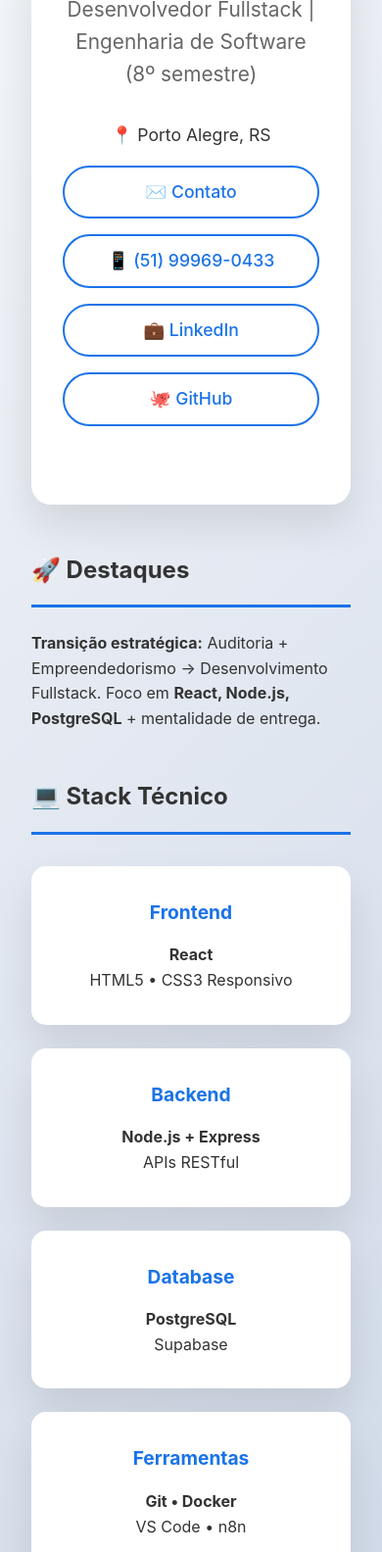
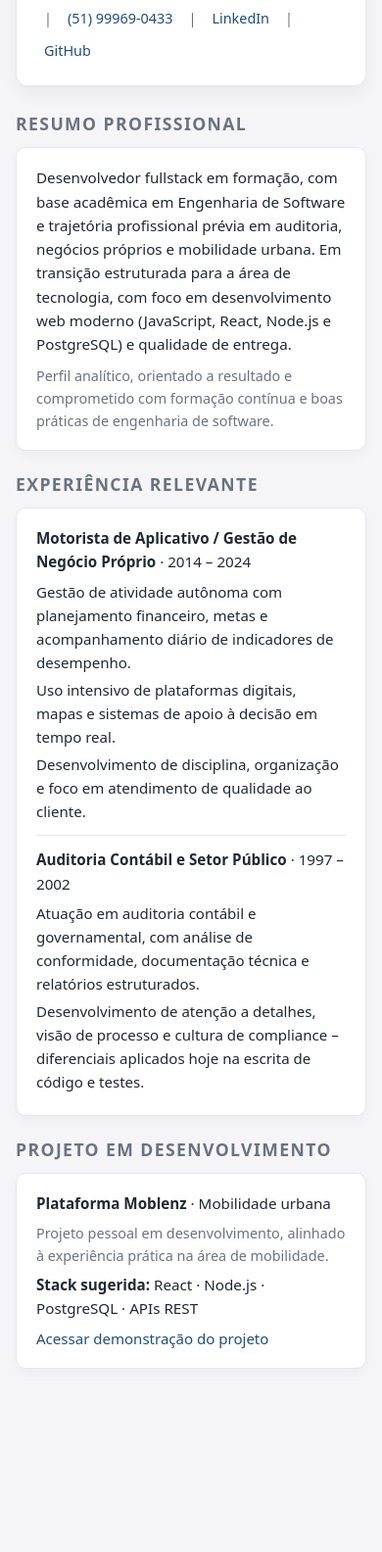
Before and after one commit to SilneyLeal/Silney-Leal-portifolio, a plain HTML site: page index.html in a window 390 px wide. Shown: the part 249-1833 px from the top of the page at 98% size. After the commit the page ends 1714 px from the top, so only its background shows below. Drawn offline with Linux system fonts and the light colour scheme.

Commit message:
Update index.html

```diff
--- a/index.html
+++ b/index.html
@@ -3,73 +3,268 @@
 <head>
     <meta charset="UTF-8">
     <meta name="viewport" content="width=device-width, initial-scale=1.0">
-    <title>Silney Leal - Desenvolvedor Fullstack | Porto Alegre</title>
-    <meta name="description" content="Desenvolvedor Fullstack em formação | React Node.js PostgreSQL | Mobilenz | Engenharia Software 8º semestre">
+    <title>Silney Leal | Desenvolvedor Fullstack</title>
+    <meta name="description" content="Silney Leal - Desenvolvedor Fullstack em formação, graduando em Engenharia de Software, com experiência prévia em auditoria, negócios próprios e mobilidade urbana.">
     <style>
-        :root{--primary:#1a73e8;--bg-gradient:linear-gradient(135deg,#f5f7fa 0%,#c3cfe2 100%);--card-shadow:0 20px 40px rgba(0,0,0,.1)}
-        *{margin:0;padding:0;box-sizing:border-box}
-        body{font-family:-apple-system,BlinkMacSystemFont,"Segoe UI",sans-serif;line-height:1.6;color:#333;background:var(--bg-gradient);padding:2rem;max-width:900px;margin:0 auto}
-        .header{background:white;padding:3rem 2rem;border-radius:20px;box-shadow:var(--card-shadow);text-align:center;margin-bottom:2rem}
-        h1{color:var(--primary);font-size:clamp(2rem,5vw,3rem);margin-bottom:.5rem;font-weight:700}
-        .subtitle{font-size:1.3rem;color:#666;margin-bottom:2rem}
-        .contact{display:flex;flex-wrap:wrap;gap:1rem;justify-content:center;font-size:1.1rem;margin:2rem 0}
-        .contact a{color:var(--primary);text-decoration:none;padding:.7rem 1.2rem;border:2px solid var(--primary);border-radius:30px;transition:all .3s;font-weight:500}
-        .contact a:hover{background:var(--primary);color:white;transform:translateY(-2px)}
-        h2{color:#333;border-bottom:3px solid var(--primary);padding-bottom:1rem;margin:3rem 0 1.5rem;font-size:1.5rem}
-        .skills{display:grid;grid-template-columns:repeat(auto-fit,minmax(280px,1fr));gap:1.5rem;margin:2rem 0}
-        .skill{background:white;padding:2rem;border-radius:15px;box-shadow:var(--card-shadow);text-align:center}
-        .skill h3{margin-bottom:1rem;color:var(--primary);font-size:1.2rem}
-        .project{background:linear-gradient(135deg,#667eea 0%,#764ba2 100%);color:white;padding:2.5rem;border-radius:20px;margin:2rem 0;text-align:center}
-        .project h3{font-size:1.8rem;margin-bottom:1rem}
-        .pdf-btn{display:inline-block;background:linear-gradient(135deg,var(--primary),#0d47a1);color:white;padding:1.2rem 2.5rem;text-decoration:none;border-radius:50px;font-weight:700;font-size:1.1rem;box-shadow:0 15px 35px rgba(26,115,232,.4);transition:all .3s;margin:3rem 0;text-align:center}
-        .pdf-btn:hover{transform:translateY(-5px);box-shadow:0 25px 50px rgba(26,115,232,.6)}
-        footer{text-align:center;margin-top:4rem;padding:2rem;color:#666;font-size:.95rem;border-top:1px solid #eee}
-        @media(max-width:768px){.contact{flex-direction:column;align-items:center;text-align:center}.contact a{width:100%;max-width:300px;justify-content:center}}
+        :root {
+            --primary: #1f4e79;
+            --primary-light: #305f8b;
+            --text-main: #1f2933;
+            --text-muted: #6b7280;
+            --bg-page: #f5f5f7;
+            --bg-card: #ffffff;
+            --border-soft: #e5e7eb;
+        }
+
+        * {
+            margin: 0;
+            padding: 0;
+            box-sizing: border-box;
+        }
+
+        body {
+            font-family: system-ui, -apple-system, BlinkMacSystemFont, "Segoe UI", sans-serif;
+            background: var(--bg-page);
+            color: var(--text-main);
+            line-height: 1.6;
+        }
+
+        .wrapper {
+            max-width: 960px;
+            margin: 0 auto;
+            padding: 32px 16px 48px;
+        }
+
+        header {
+            background: var(--bg-card);
+            border-radius: 12px;
+            padding: 24px 28px;
+            box-shadow: 0 8px 18px rgba(15, 23, 42, 0.05);
+            border: 1px solid var(--border-soft);
+            margin-bottom: 24px;
+        }
+
+        .headline {
+            display: flex;
+            flex-direction: column;
+            gap: 4px;
+            margin-bottom: 16px;
+        }
+
+        h1 {
+            font-size: 1.9rem;
+            font-weight: 650;
+            color: var(--primary);
+            letter-spacing: 0.02em;
+        }
+
+        .headline span {
+            font-size: 0.95rem;
+            color: var(--text-muted);
+        }
+
+        .contact {
+            display: flex;
+            flex-wrap: wrap;
+            gap: 10px 16px;
+            font-size: 0.9rem;
+            color: var(--text-muted);
+        }
+
+        .contact a {
+            color: var(--primary);
+            text-decoration: none;
+            font-weight: 500;
+        }
+
+        .contact a:hover {
+            text-decoration: underline;
+        }
+
+        main {
+            margin-top: 24px;
+            display: grid;
+            grid-template-columns: 2fr 1.1fr;
+            gap: 24px;
+        }
+
+        section {
+            margin-bottom: 20px;
+        }
+
+        h2 {
+            font-size: 1.1rem;
+            text-transform: uppercase;
+            letter-spacing: 0.08em;
+            color: var(--text-muted);
+            margin-bottom: 10px;
+        }
+
+        .card {
+            background: var(--bg-card);
+            border-radius: 10px;
+            border: 1px solid var(--border-soft);
+            padding: 18px 20px;
+            box-shadow: 0 4px 12px rgba(15, 23, 42, 0.04);
+        }
+
+        p {
+            font-size: 0.95rem;
+        }
+
+        .muted {
+            color: var(--text-muted);
+            font-size: 0.9rem;
+        }
+
+        ul {
+            list-style: none;
+            margin-top: 6px;
+        }
+
+        ul li {
+            font-size: 0.94rem;
+            margin-bottom: 4px;
+        }
+
+        .tag-list {
+            display: flex;
+            flex-wrap: wrap;
+            gap: 6px;
+        }
+
+        .tag {
+            font-size: 0.8rem;
+            padding: 4px 8px;
+            border-radius: 999px;
+            background: #eef2f7;
+            color: #374151;
+            border: 1px solid #d1d5db;
+        }
+
+        .project {
+            display: flex;
+            flex-direction: column;
+            gap: 6px;
+        }
+
+        .project a {
+            color: var(--primary);
+            text-decoration: none;
+            font-weight: 500;
+            font-size: 0.94rem;
+        }
+
+        .project a:hover {
+            text-decoration: underline;
+        }
+
+        .cta {
+            margin-top: 24px;
+            text-align: left;
+        }
+
+        .btn-primary {
+            display: inline-block;
+            background: var(--primary);
+            color: #ffffff;
+            padding: 10px 20px;
+            border-radius: 6px;
+            font-size: 0.95rem;
+            font-weight: 550;
+            text-decoration: none;
+            border: 1px solid var(--primary-light);
+        }
+
+        .btn-primary:hover {
+            background: var(--primary-light);
+        }
+
+        .btn-secondary {
+            display: inline-block;
+            margin-left: 8px;
+            font-size: 0.9rem;
+            color: var(--primary);
+            text-decoration: none;
+        }
+
+        .btn-secondary:hover {
+            text-decoration: underline;
+        }
+
+        footer {
+            margin-top: 32px;
+            font-size: 0.8rem;
+            color: var(--text-muted);
+            text-align: center;
+        }
+
+        @media (max-width: 768px) {
+            main {
+                grid-template-columns: 1fr;
+            }
+        }
     </style>
 </head>
 <body>
-    <header class="header">
-        <h1>SILNEY FUHRMANN LEAL</h1>
-        <p class="subtitle">Desenvolvedor Fullstack | Engenharia de Software (8º semestre)</p>
+<div class="wrapper">
+    <header>
+        <div class="headline">
+            <h1>Silney Fuhrmann Leal</h1>
+            <span>Desenvolvedor Fullstack em formação · Graduando em Engenharia de Software</span>
+        </div>
         <div class="contact">
-            <span>📍 Porto Alegre, RS</span>
-            <a href="mailto:silneyfleal@gmail.com">✉️ Contato</a>
-            <a href="tel:+5551999690433">📱 (51) 99969-0433</a>
-            <a href="https://linkedin.com/in/silney-leal-32473014a">💼 LinkedIn</a>
-            <a href="https://github.com/SilneyLeal">🐙 GitHub</a>
+            <span>Porto Alegre, RS</span>
+            <span>|</span>
+            <a href="mailto:silneyfleal@gmail.com">silneyfleal@gmail.com</a>
+            <span>|</span>
+            <a href="tel:+5551999690433">(51) 99969-0433</a>
+            <span>|</span>
+            <a href="https://www.linkedin.com/in/silney-leal-32473014a" target="_blank" rel="noopener noreferrer">LinkedIn</a>
+            <span>|</span>
+            <a href="https://github.com/SilneyLeal" target="_blank" rel="noopener noreferrer">GitHub</a>
         </div>
     </header>
 
+    <main>
+        <!-- Coluna principal -->
+        <div>
             <section>
-        <h2>🚀 Destaques</h2>
-        <p><strong>Transição estratégica:</strong> Auditoria + Empreendedorismo → Desenvolvimento Fullstack. Foco em <strong>React, Node.js, PostgreSQL</strong> + mentalidade de entrega.</p>
-    </section>
-
-    <section>
-        <h2>💻 Stack Técnico</h2>
-        <div class="skills">
-            <div class="skill"><h3>Frontend</h3><strong>React</strong><br>HTML5 • CSS3 Responsivo</div>
-            <div class="skill"><h3>Backend</h3><strong>Node.js + Express</strong><br>APIs RESTful</div>
-            <div class="skill"><h3>Database</h3><strong>PostgreSQL</strong><br>Supabase</div>
-            <div class="skill"><h3>Ferramentas</h3><strong>Git • Docker</strong><br>VS Code • n8n</div>
+                <h2>Resumo Profissional</h2>
+                <div class="card">
+                    <p>
+                        Desenvolvedor fullstack em formação, com base acadêmica em Engenharia de Software e trajetória profissional prévia em auditoria, negócios próprios e mobilidade urbana.
+                        Em transição estruturada para a área de tecnologia, com foco em desenvolvimento web moderno (JavaScript, React, Node.js e PostgreSQL) e qualidade de entrega.
+                    </p>
+                    <p class="muted" style="margin-top:8px;">
+                        Perfil analítico, orientado a resultado e comprometido com formação contínua e boas práticas de engenharia de software.
+                    </p>
                 </div>
             </section>
 
             <section>
-        <h2>📱 Projeto Destaque</h2>
-        <div class="project">
-            <h3>🔥 Plataforma Moblenz</h3>
-            <p>Plataforma de mobilidade urbana<br><small>(mesma área da experiência prática como motorista de app)</small></p>
-            <a href="http://www.moblenz.com.br" target="_blank" style="color:#ffd700;font-weight:700;font-size:1.3rem">🚀 Ver Demo</a>
+                <h2>Experiência Relevante</h2>
+                <div class="card">
+                    <p><strong>Motorista de Aplicativo / Gestão de Negócio Próprio</strong> · 2014 – 2024</p>
+                    <ul>
+                        <li>Gestão de atividade autônoma com planejamento financeiro, metas e acompanhamento diário de indicadores de desempenho.</li>
+                        <li>Uso intensivo de plataformas digitais, mapas e sistemas de apoio à decisão em tempo real.</li>
+                        <li>Desenvolvimento de disciplina, organização e foco em atendimento de qualidade ao cliente.</li>
+                    </ul>
+                    <hr style="border:0;border-top:1px solid #e5e7eb;margin:12px 0;">
+                    <p><strong>Auditoria Contábil e Setor Público</strong> · 1997 – 2002</p>
+                    <ul>
+                        <li>Atuação em auditoria contábil e governamental, com análise de conformidade, documentação técnica e relatórios estruturados.</li>
+                        <li>Desenvolvimento de atenção a detalhes, visão de processo e cultura de compliance – diferenciais aplicados hoje na escrita de código e testes.</li>
+                    </ul>
                 </div>
             </section>
 
-    <div style="text-align:center">
-        <a href="Curriculo-Silney-Leal.pdf" class="pdf-btn" download>📥 Baixar Currículo Completo</a>
-    </div>
-
-    <footer>
-        <p>✅ <strong>Disponível Imediato</strong> | Remoto/Presencial POA | Dezembro 2025</p>
-    </footer>
-</body>
-</html>
+            <section>
+                <h2>Projeto em Desenvolvimento</h2>
+                <div class="card project">
+                    <p><strong>Plataforma Moblenz</strong> · Mobilidade urbana</p>
+                    <p class="muted">Projeto pessoal em desenvolvimento, alinhado à experiência prática na área de mobilidade.</p>
+                    <p><strong>Stack sugerida:</strong> React · Node.js · PostgreSQL · APIs REST</p>
+                    <a href="http://www.moblenz.com.br" target="_blank" rel="noopener noreferrer">
+                        Acessar demonstração do projeto
```
Lines whose indentation alone changed are shown as unchanged.
